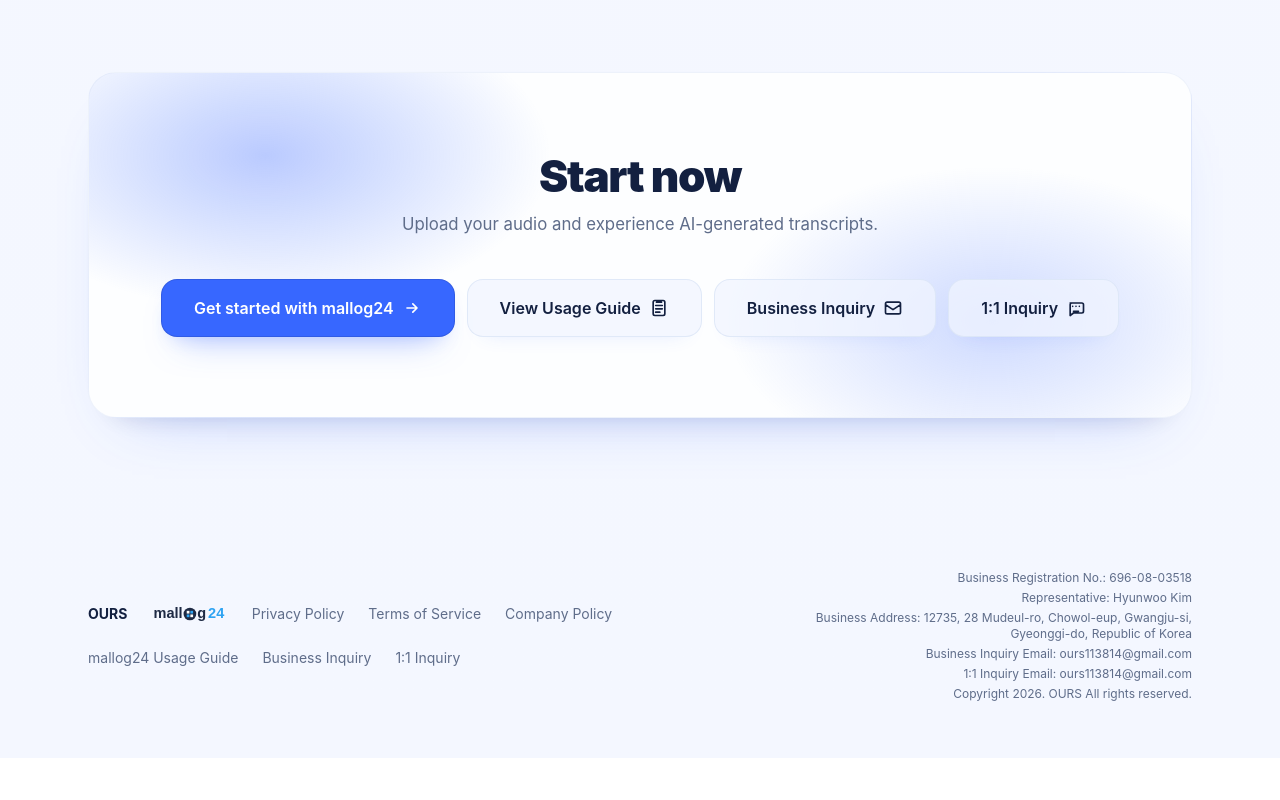
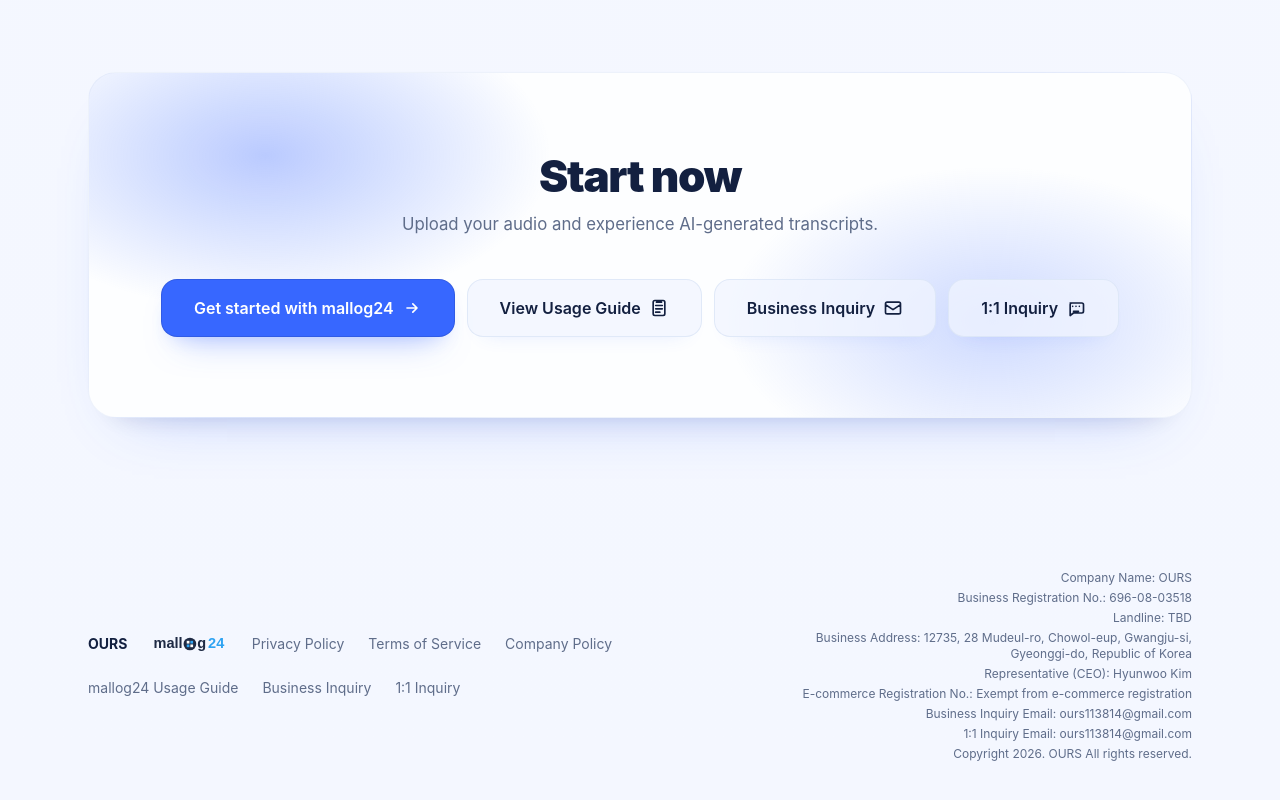
Before and after one commit to hyunw2o/ours-homepage, a Next.js app: page /en in a window 1280 px wide. Shown: the part 3424-4224 px from the top of the page. Before the commit the page ends 4182 px from the top, so only its background shows below. Built offline with nearby package versions, Linux system fonts and the light colour scheme; no server answers; a web font is replaced by a local one.

Commit message:
chore(footer): add required business disclosure fields

```diff
--- a/pages/en.js
+++ b/pages/en.js
@@ -12,9 +12,12 @@
 const MALLOG24_INFO_URL = '/mallog24-en'
 const MALLOG24_GUIDE_URL = '/mallog24-guide-en'
 const MALLOG24_PRICING_URL = `${MALLOG24_URL}/pricing-en`
+const BUSINESS_NAME = process.env.NEXT_PUBLIC_BUSINESS_NAME || 'OURS'
 const BUSINESS_REG_NUMBER = process.env.NEXT_PUBLIC_BUSINESS_REG_NUMBER || '696-08-03518'
+const LANDLINE_PHONE = process.env.NEXT_PUBLIC_LANDLINE_PHONE || 'TBD'
 const REPRESENTATIVE_NAME = process.env.NEXT_PUBLIC_REPRESENTATIVE_NAME || 'Hyunwoo Kim'
 const BUSINESS_ADDRESS = process.env.NEXT_PUBLIC_BUSINESS_ADDRESS || '12735, 28 Mudeul-ro, Chowol-eup, Gwangju-si, Gyeonggi-do, Republic of Korea'
+const ECOMMERCE_REG_NUMBER = process.env.NEXT_PUBLIC_ECOMMERCE_REG_NUMBER || 'Exempt from e-commerce registration'
 const BUSINESS_EMAIL = 'ours113814@gmail.com'
 const BUSINESS_MAILTO = `mailto:${BUSINESS_EMAIL}?subject=${encodeURIComponent('Business Inquiry to OURS')}&body=${encodeURIComponent('Hello OURS team,\n\nInquiry details:\n')}`
 const ONE_TO_ONE_MAILTO = `mailto:${BUSINESS_EMAIL}?subject=${encodeURIComponent('1:1 Inquiry to OURS')}&body=${encodeURIComponent('Hello OURS team,\n\n1:1 inquiry details:\n')}`
@@ -561,13 +564,22 @@
             </div>
             <div className="text-center sm:text-right">
               <p className="text-xs ours-muted">
+                Company Name: {BUSINESS_NAME}
+              </p>
+              <p className="text-xs ours-muted mt-1">
                 Business Registration No.: {BUSINESS_REG_NUMBER}
               </p>
               <p className="text-xs ours-muted mt-1">
-                Representative: {REPRESENTATIVE_NAME}
+                Landline: {LANDLINE_PHONE}
               </p>
               <p className="text-xs ours-muted mt-1">
                 Business Address: {BUSINESS_ADDRESS}
+              </p>
+              <p className="text-xs ours-muted mt-1">
+                Representative (CEO): {REPRESENTATIVE_NAME}
+              </p>
+              <p className="text-xs ours-muted mt-1">
+                E-commerce Registration No.: {ECOMMERCE_REG_NUMBER}
               </p>
               <p className="text-xs ours-muted mt-1">
                 Business Inquiry Email: {BUSINESS_EMAIL}
--- a/pages/index.js
+++ b/pages/index.js
@@ -12,9 +12,12 @@
 const MALLOG24_INFO_URL = '/mallog24'
 const MALLOG24_GUIDE_URL = '/mallog24-guide'
 const MALLOG24_PRICING_URL = `${MALLOG24_URL}/pricing`
+const BUSINESS_NAME = process.env.NEXT_PUBLIC_BUSINESS_NAME || 'OURS'
 const BUSINESS_REG_NUMBER = process.env.NEXT_PUBLIC_BUSINESS_REG_NUMBER || '696-08-03518'
+const LANDLINE_PHONE = process.env.NEXT_PUBLIC_LANDLINE_PHONE || '준비중'
 const REPRESENTATIVE_NAME = process.env.NEXT_PUBLIC_REPRESENTATIVE_NAME || '김현우'
 const BUSINESS_ADDRESS = process.env.NEXT_PUBLIC_BUSINESS_ADDRESS || '12735, 경기도 광주시 초월읍 무들로 28'
+const ECOMMERCE_REG_NUMBER = process.env.NEXT_PUBLIC_ECOMMERCE_REG_NUMBER || '통신판매업 신고 면제 대상'
 const BUSINESS_EMAIL = 'ours113814@gmail.com'
 const BUSINESS_MAILTO = `mailto:${BUSINESS_EMAIL}?subject=${encodeURIComponent('OURS 비즈니스 문의')}&body=${encodeURIComponent('안녕하세요 OURS 팀,\n\n문의 내용:\n')}`
 const ONE_TO_ONE_MAILTO = `mailto:${BUSINESS_EMAIL}?subject=${encodeURIComponent('OURS 1:1 문의')}&body=${encodeURIComponent('안녕하세요 OURS 팀,\n\n1:1 문의 내용:\n')}`
@@ -560,13 +563,22 @@
             </div>
             <div className="text-center sm:text-right">
               <p className="text-xs ours-muted">
+                상호: {BUSINESS_NAME}
+              </p>
+              <p className="text-xs ours-muted mt-1">
                 사업자등록번호: {BUSINESS_REG_NUMBER}
               </p>
               <p className="text-xs ours-muted mt-1">
-                대표자: {REPRESENTATIVE_NAME}
+                유선전화번호: {LANDLINE_PHONE}
               </p>
               <p className="text-xs ours-muted mt-1">
                 사업장 주소: {BUSINESS_ADDRESS}
+              </p>
+              <p className="text-xs ours-muted mt-1">
+                대표: {REPRESENTATIVE_NAME}
+              </p>
+              <p className="text-xs ours-muted mt-1">
+                통신판매신고번호: {ECOMMERCE_REG_NUMBER}
               </p>
               <p className="text-xs ours-muted mt-1">
                 비즈니스 문의 이메일: {BUSINESS_EMAIL}
```
Also changed, not shown: 1 other file (tests, documents, lock files or other folders).
